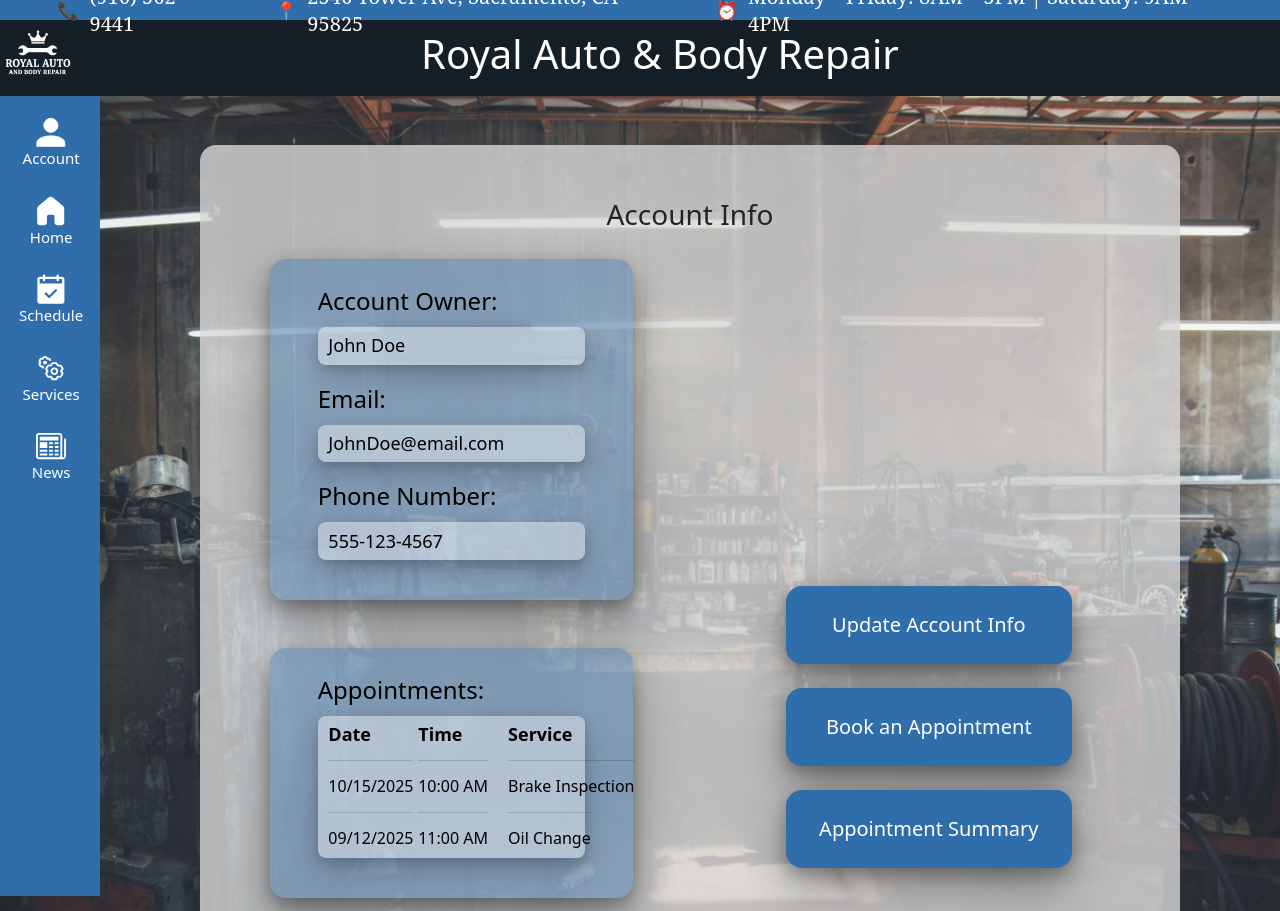
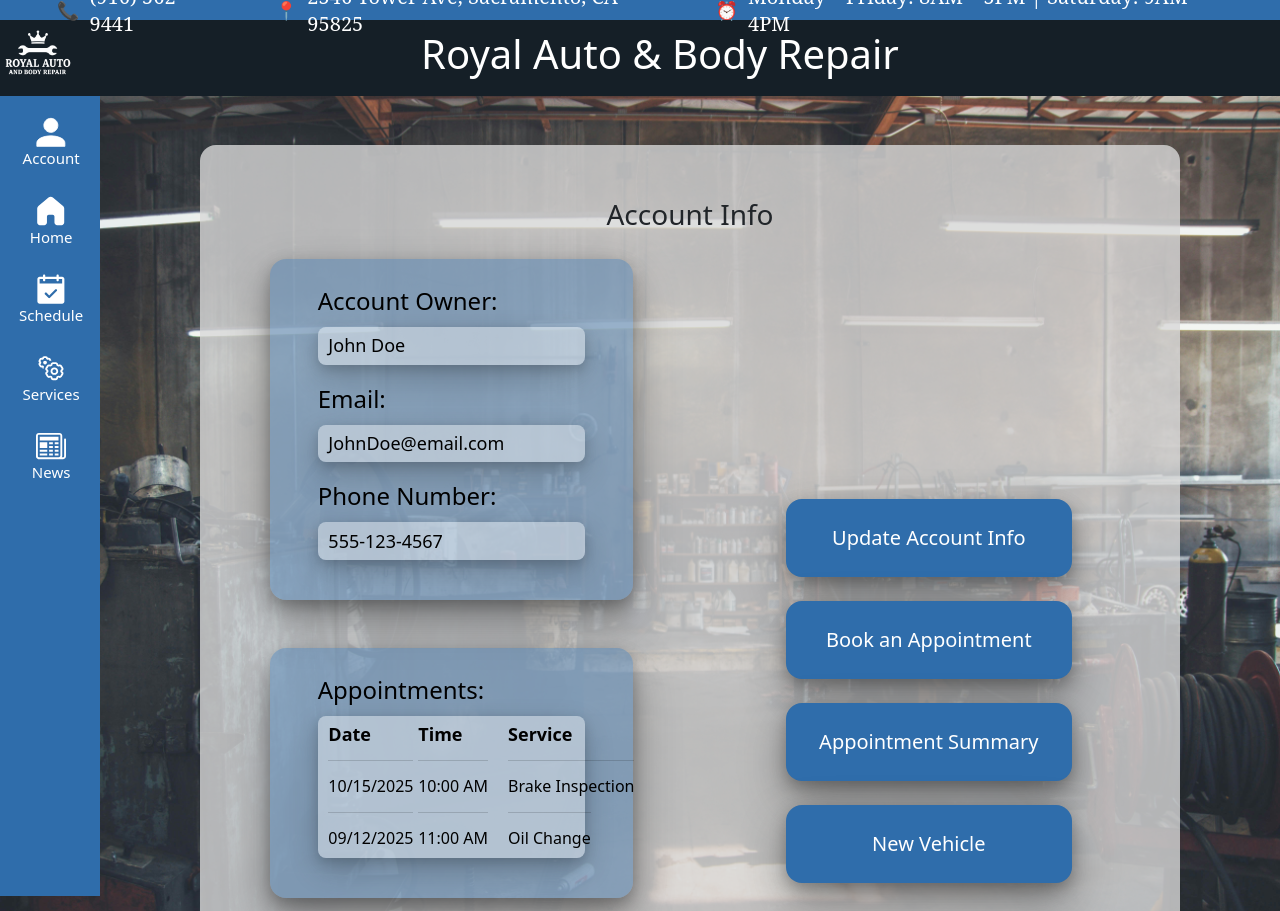
Before and after one commit to QuantumBits-CSUS-25-26/RoyalWebsite, a React (Create React App) app in the folder frontend/: page /dashboard in a window 1280 px wide. Shown: the top 911 px of the page. Built offline with nearby package versions, Linux system fonts and the light colour scheme.

Commit message:
RW-104
new vehicle button

```diff
--- a/frontend/src/App.css
+++ b/frontend/src/App.css
@@ -683,7 +683,7 @@
   display: flex;
   flex-direction: column;
   justify-content: center;
-  margin-top: -5%;
+  margin-top: -10%;
 }
 
 .customerDashboard .btn {
--- a/frontend/src/Pages/CustomerDashboard.js
+++ b/frontend/src/Pages/CustomerDashboard.js
@@ -176,7 +176,7 @@ const CustomerDashboard = () => {
                       Book an Appointment
                     </Button>
                   </Row>
-                  <Row>
+                  <Row className="mb-4">
                     {!showAppointments && (
                       <Button
                         className="appSummBtn btn-lg py-4"
@@ -198,6 +198,11 @@ const CustomerDashboard = () => {
                       </div>
                     )}
                   </Row>
+                  <Row className="mb-4">
+                    <Button type="button" className="btn btn-lg py-4">
+                      New Vehicle
+                    </Button>
+                  </Row>
                 </Col>
               </Row>
             </Form>
```
